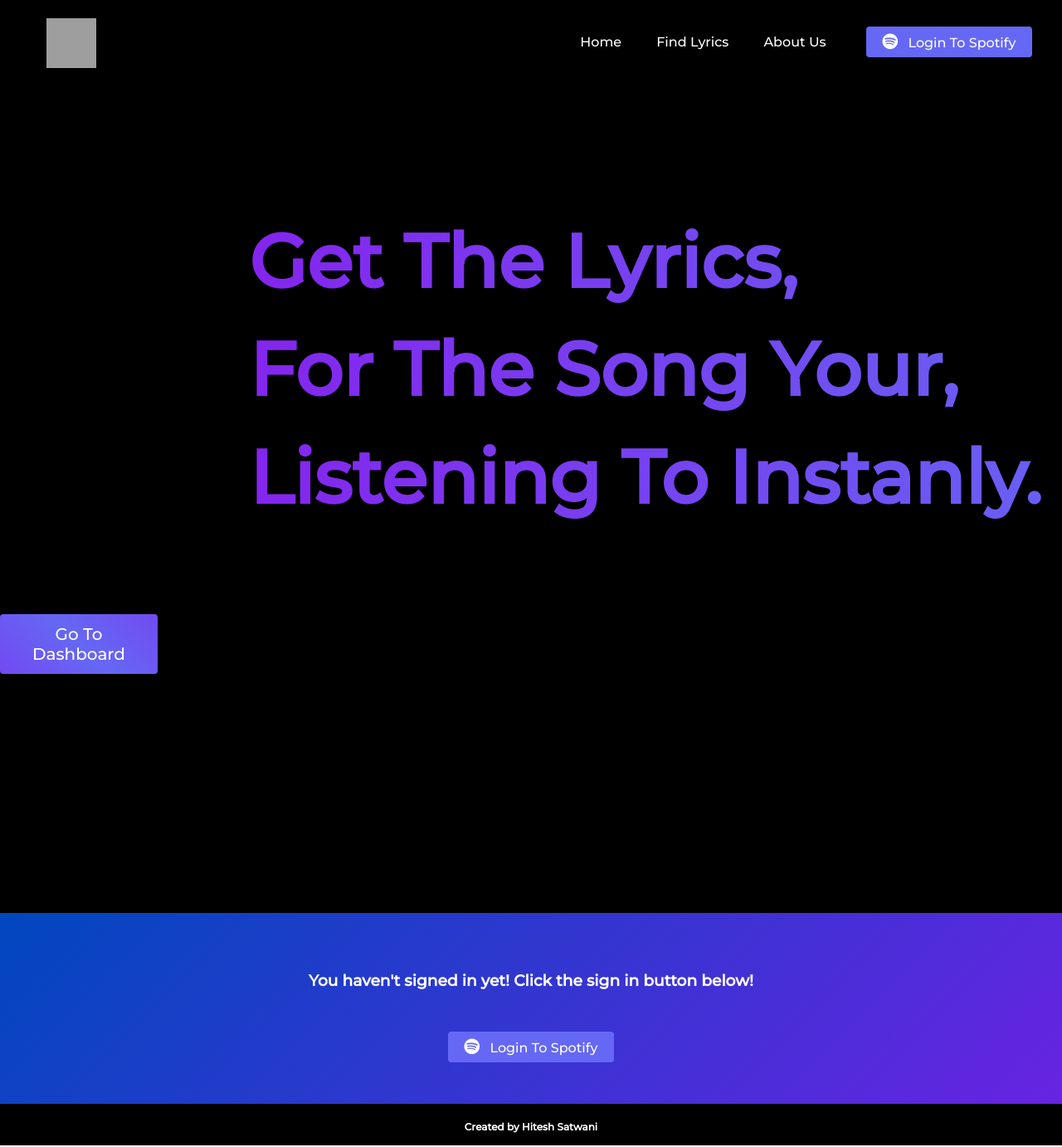
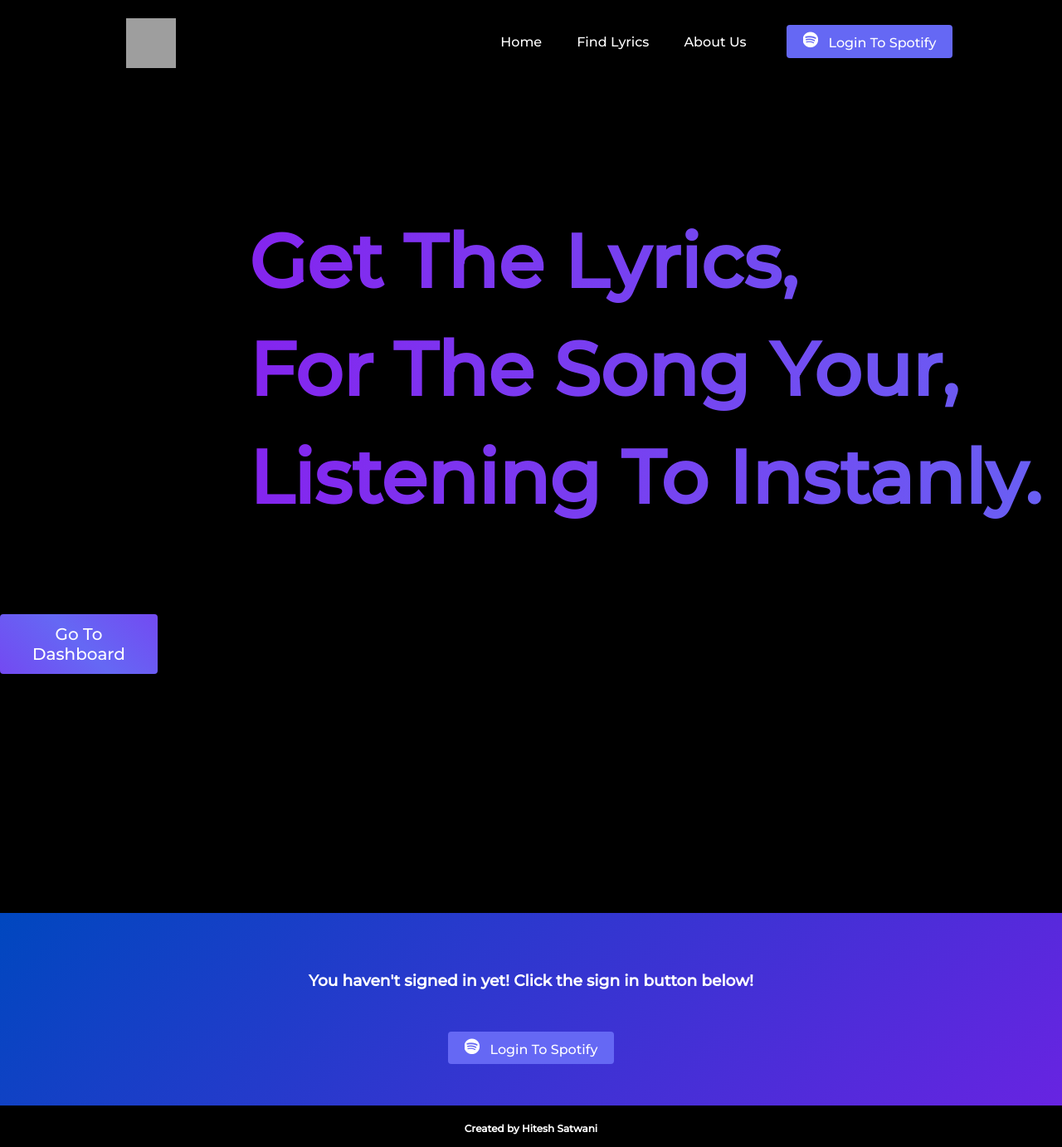
Before and after one commit to hiteshsatwani/Adlib-Lyrics-Finder, a React (Create React App) app: page / in a window 1280 px wide. Shown: the whole page at 83% size. Built offline with nearby package versions, Linux system fonts and the light colour scheme; grey boxes are pictures that could not be loaded; what spotify-web-api-js would draw is missing.

Commit message:
fixed mobile

```diff
--- a/src/App.css
+++ b/src/App.css
@@ -4,5 +4,5 @@
   padding: 0;
   font-family: 'Montserrat', sans-serif;
   text-align: center;
-
+  overflow-x: hidden;
 }
--- a/src/components/Navbar/Navbar.css
+++ b/src/components/Navbar/Navbar.css
@@ -27,7 +27,7 @@
     grid-gap: 10px;
     list-style: none;
     text-align: center;
-    width: 70vw;
+    width: 55%;
     justify-content: end;
     margin-right: 2rem;
 }
@@ -64,7 +64,7 @@
     .nav-menu{
         display: flex;
         flex-direction: column;
-        width: 700px;
+        width: 100%;
         height: 300px;
         position: absolute;
         top: 80px;
--- a/src/components/dashboard/dashboard-blurred.css
+++ b/src/components/dashboard/dashboard-blurred.css
@@ -1,5 +1,5 @@
 .test-blur {
-    width: 100wh;
+    width: 100%;
     height: auto;
     min-height: 225px;
     color: #fff;
--- a/src/components/dashboard/dashboard.css
+++ b/src/components/dashboard/dashboard.css
@@ -1,5 +1,5 @@
 .test {
-    width: 100wh;
+    width: 100%;
     height: auto;
     min-height: 800px;
     color: #fff;
@@ -81,7 +81,7 @@
     padding-top: 70px;
     padding-left: 350px;
     height: 70px;
-    position: relative;
+    position: fx;
   }
 
   .outputlyrics {
--- a/src/components/dashboard/dashboard.js
+++ b/src/components/dashboard/dashboard.js
@@ -76,8 +76,6 @@ class Dashboard extends Component {
     findLyrics() {
         setInterval(() => {
 
-            console.log("ok")
-
             $.get("https://api.lyrics.ovh/v1/" + this.state.nowPlaying.artist + "/" + this.state.nowPlaying.name,
                 function (data) {
                     // eslint-disable-next-line
@@ -97,7 +95,7 @@ class Dashboard extends Component {
     render() {
         return (
             <div className="dashboard"  onLoad={() => this.getNowPlaying()} >
-                <div className={this.state.animationClass} >
+                <div className={this.state.animationClass} onLoad={() => this.findLyrics()} >
                     <div className="rightside">
                         <div id="textarea">
                             <div className="AlbumArt" id="albumart">
@@ -106,9 +104,7 @@ class Dashboard extends Component {
                             <h2> {this.state.nowPlaying.name}</h2>
                             <h3> {this.state.nowPlaying.artist}</h3>
                         </div>
-                        <div className="GetLyrics" >
-                            <Button onClick={() => this.findLyrics()}>Start Lyrics</Button>
-                        </div>
+
                     </div>
 
                     <div className="outputlyrics"><h2> Lyrics </h2></div>
--- a/src/index.css
+++ b/src/index.css
@@ -5,6 +5,7 @@ body {
     sans-serif;
   -webkit-font-smoothing: antialiased;
   -moz-osx-font-smoothing: grayscale;
+
 }
 
 code {
```
